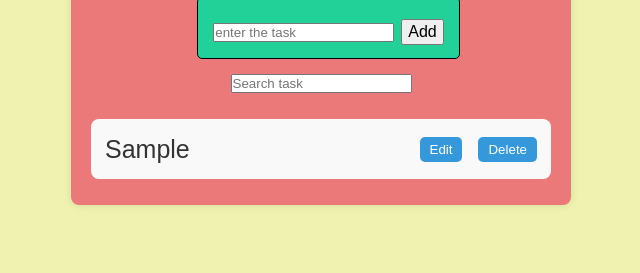
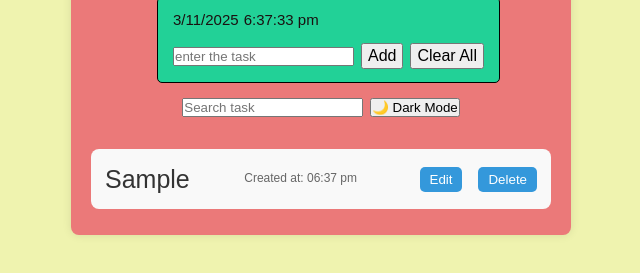
Before and after one commit to damodarsuresh986-glitch/To-do-list, a plain HTML site: page Project1/index.html in a window 1280 px wide. Both pictures are taken after typing "Sample" into the empty fields and a click on the button "Add". Shown: the part 123-396 px from the top of the page, without its empty margins (319-959 px from the left). Drawn offline with Linux system fonts and the light colour scheme.

Commit message:
Added MutationObserver and fixed Clear All button state

```diff
--- a/Project1/index.html
+++ b/Project1/index.html
@@ -10,10 +10,18 @@
     <div class="container">
       <h1>Todo list</h1>
       <div class="taks-btn">
+        <div id="dateTime">
+          <p id="currentDate"></p>
+          <p id="currentTime"></p>
+        </div>
         <input id="txt1" type="text" placeholder="enter the task" />
         <button id="btn1" class="btn">Add</button>
+        <button id="btn2" class="btn">Clear All</button>
       </div>
-      <input type="text" id="searchBox" placeholder="Search task" />
+      <div>
+        <input type="text" id="searchBox" placeholder="Search task" />
+        <button onclick="toggleDarkMode()">🌙 Dark Mode</button>
+      </div>
       <ul id="lst1" class="task-list"></ul>
     </div>
     <script src="script.js"></script>
--- a/Project1/script.js
+++ b/Project1/script.js
@@ -2,7 +2,12 @@ const txt = document.getElementById("txt1");
 const btn = document.getElementById("btn1");
 const lst = document.getElementById("lst1");
 
-window.onload = loadtasks;
+window.onload = function () {
+  showCurrentDate();
+  showCurrentTime();
+  loadtasks(); // your existing function to load tasks
+  updateClearButton();
+};
 
 btn.addEventListener("click", addtask);
 
@@ -15,7 +20,20 @@ function addtask() {
   }
 
   const taskli = document.createElement("li");
-  taskli.textContent = tasktxt;
+
+  const taskSpan = document.createElement("span");
+  taskSpan.textContent = tasktxt;
+
+  const createdTime = document.createElement("small");
+  const now = new Date();
+
+  createdTime.textContent = `Created at: ${now.toLocaleTimeString("en-IN", {
+    hour: "2-digit",
+    minute: "2-digit",
+  })}`;
+
+  taskli.appendChild(taskSpan);
+  taskli.appendChild(createdTime);
 
   const editbtn = document.createElement("button");
   editbtn.textContent = "Edit";
@@ -25,6 +43,7 @@ function addtask() {
 
   taskli.onclick = () => {
     taskli.classList.toggle("completed");
+    updateLocalStorage();
   };
 
   const btngroup = document.createElement("div");
@@ -34,7 +53,7 @@ function addtask() {
   lst.appendChild(taskli);
   taskli.appendChild(btngroup);
 
-  saveToLocalStorage(tasktxt, false);
+  saveToLocalStorage(tasktxt, false, createdTime.textContent);
 
   delbtn.addEventListener("click", delfn);
 
@@ -51,22 +70,35 @@ function addtask() {
     }
   }
   txt.value = "";
+  updateClearButton();
 }
 
 function loadtasks() {
   const savetasks = JSON.parse(localStorage.getItem("tasks")) || [];
   savetasks.forEach((element) => {
-    const taskli = createTaskElement(element.text, element.completed);
+    const taskli = createTaskElement(
+      element.text,
+      element.completed,
+      element.createdTime
+    );
     lst.appendChild(taskli);
   });
 }
 
-function createTaskElement(taskText, IsComplete) {
+function createTaskElement(taskText, IsComplete, createdTimeText) {
   const li = document.createElement("li");
-  li.textContent = taskText;
+
+  const taskSpan = document.createElement("span");
+  taskSpan.textContent = taskText;
+
+  const createdTime = document.createElement("small");
+  createdTime.textContent = createdTimeText || "";
+
+  li.appendChild(taskSpan);
+  li.appendChild(createdTime);
 
   if (IsComplete) {
-    li.style.textAlign = "underline";
+    li.classList.add("completed");
   }
 
   const editbtn = document.createElement("button");
@@ -98,9 +130,9 @@ function createTaskElement(taskText, IsComplete) {
   return li;
 }
 
-function saveToLocalStorage(text, completed) {
+function saveToLocalStorage(text, completed, createdTime) {
   const tasks = JSON.parse(localStorage.getItem("tasks")) || [];
-  tasks.push({ text, completed });
+  tasks.push({ text, completed, createdTime });
   localStorage.setItem("tasks", JSON.stringify(tasks));
 }
 
@@ -131,3 +163,62 @@ function srchfn() {
     }
   }
 }
+
+function showCurrentDate() {
+  const dateElement = document.getElementById("currentDate");
+
+  const today = new Date();
+  const options = {
+    weekday: "long",
+    year: "numeric",
+    month: "short",
+    day: "numeric",
+  };
+
+  const formattedDate = today.toLocaleDateString("en-IN");
+
+  dateElement.textContent = formattedDate;
+}
+
+function showCurrentTime() {
+  const timeElement = document.getElementById("currentTime");
+  const time = new Date();
+
+  const timeOptions = {
+    hour: "numeric",
+    minute: "numeric",
+    second: "numeric",
+    hour12: true,
+  };
+
+  const formattedTime = time.toLocaleTimeString("en-IN", timeOptions);
+
+  const dateElement = document.getElementById("currentDate");
+  const formattedDate = dateElement.textContent;
+
+  const formattedDateTime = `${formattedTime}`;
+
+  timeElement.textContent = formattedDateTime;
+}
+
+function toggleDarkMode() {
+  document.body.classList.toggle("dark");
+}
+
+const clearBtn = document.getElementById("btn2");
+clearBtn.addEventListener("click", clearAllTasks);
+
+function clearAllTasks() {
+  if (confirm("Are you sure you want to clear all tasks?")) {
+    lst.innerHTML = "";
+    localStorage.removeItem("tasks");
+    updateClearButton();
+  }
+}
+
+const observer = new MutationObserver(updateClearButton);
+observer.observe(lst, { childList: true });
+
+function updateClearButton() {
+  clearBtn.disabled = lst.children.length === 0;
+}
--- a/Project1/style.css
+++ b/Project1/style.css
@@ -13,6 +13,11 @@ body {
   position: relative;
 }
 
+body.dark {
+  background-color: #121212;
+  color: #e94343;
+}
+
 .container {
   background-color: rgb(235, 121, 121);
   /* text-decoration: underline; */
@@ -26,6 +31,12 @@ body {
   flex-direction: column;
   align-items: center;
   /* justify-content: center; */
+}
+
+body.dark .container {
+  background-color: #1f1f1f;
+  color: #ee4c4c;
+  box-shadow: 0 4px 8px rgba(255, 255, 255, 0.1);
 }
 
 .container h1 {
@@ -131,3 +142,28 @@ li div {
 #searchBox {
   margin-top: 15px;
 }
+
+#currentDate {
+  background-color: #22d197;
+  color: rgb(26, 17, 16);
+  font-size: 15px;
+}
+
+#currentTime {
+  background-color: #22d197;
+  color: rgb(26, 17, 16);
+  font-size: 15px;
+}
+
+#dateTime {
+  display: flex;
+  flex-direction: row;
+  align-items: center;
+  gap: 5px;
+}
+
+small {
+  display: block;
+  font-size: 12px;
+  color: #666;
+}
```
